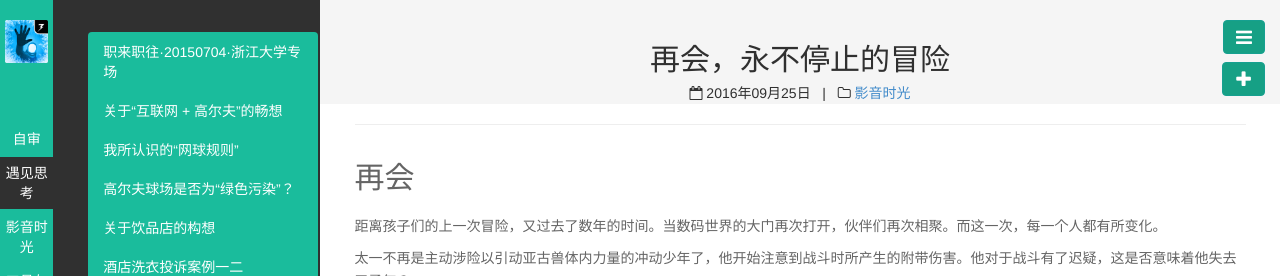
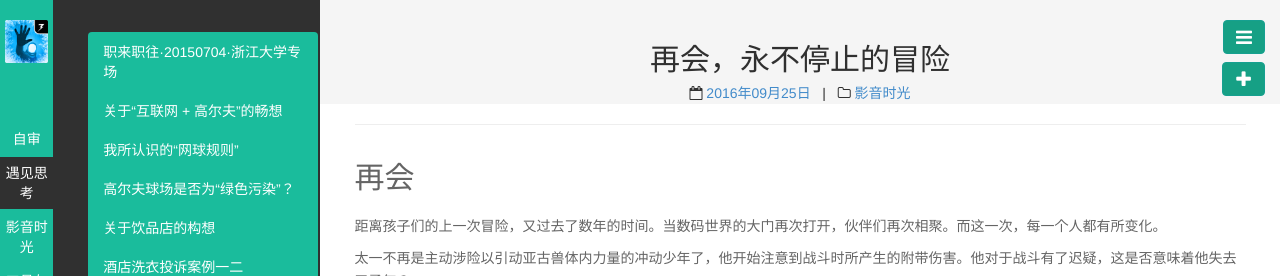
Before and after one commit to 3un4/3un4.github.io, a Jekyll site: the page built from _posts/影音时光/2016-09-25-M3111-Digimon-2.md, in a window 1280 px wide. Shown: the top 276 px of the page. Built offline with Jekyll 4.4.1, drawn with Linux system fonts in a browser that asks for light colours; comment, search, counter and statistics services are not loaded.

Commit message:
Update post.html

```diff
--- a/_layouts/post.html
+++ b/_layouts/post.html
@@ -8,7 +8,7 @@ layout: base
     <span class="post-meta-item-icon">
     <i class="fa fa-calendar-o"></i>
     </span>
-    {{ page.date | date:"%Y年%m月%d日" }}
+    <a href="/pages/archive.html">{{ page.date | date:"%Y年%m月%d日" }}</a>
               <span class="post-category" >
               &nbsp; | &nbsp;
               <span class="post-meta-item-icon">
```
